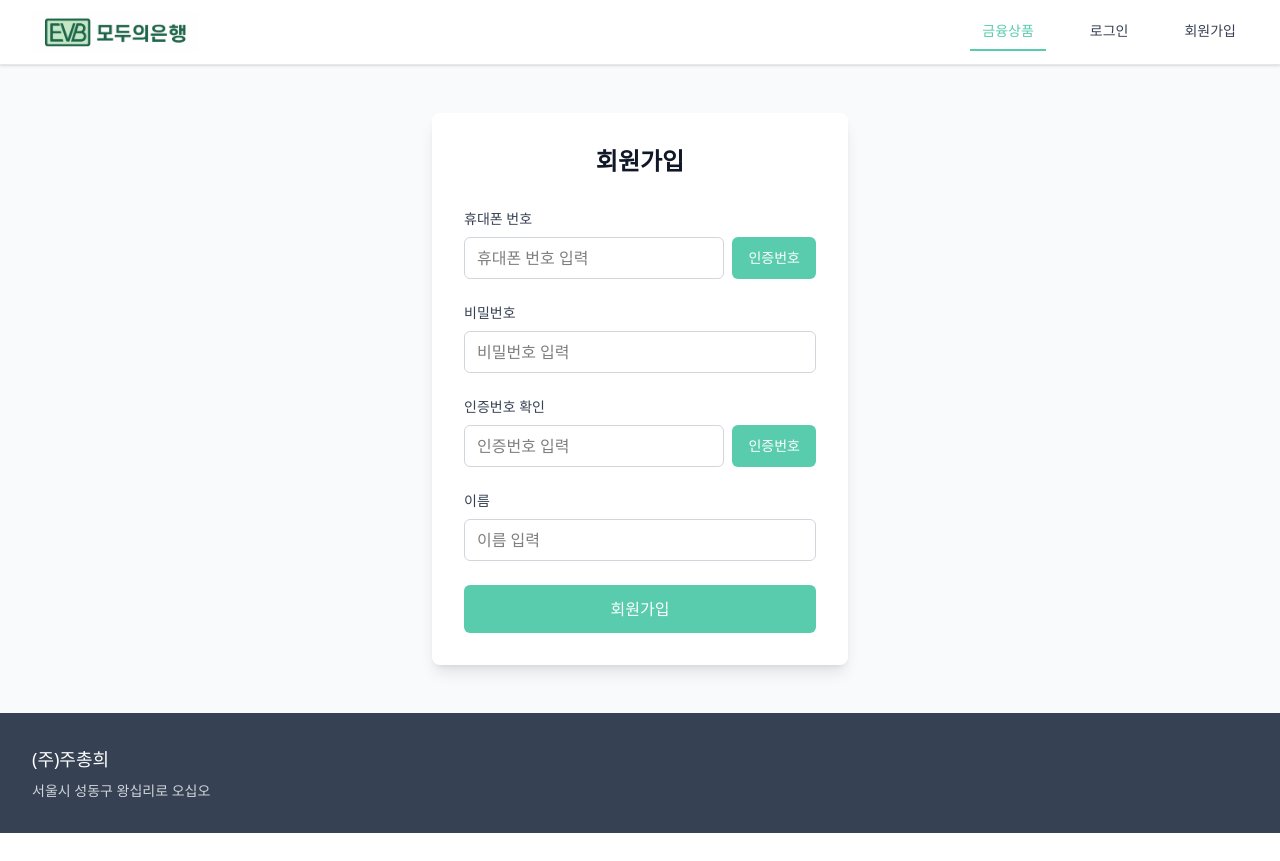
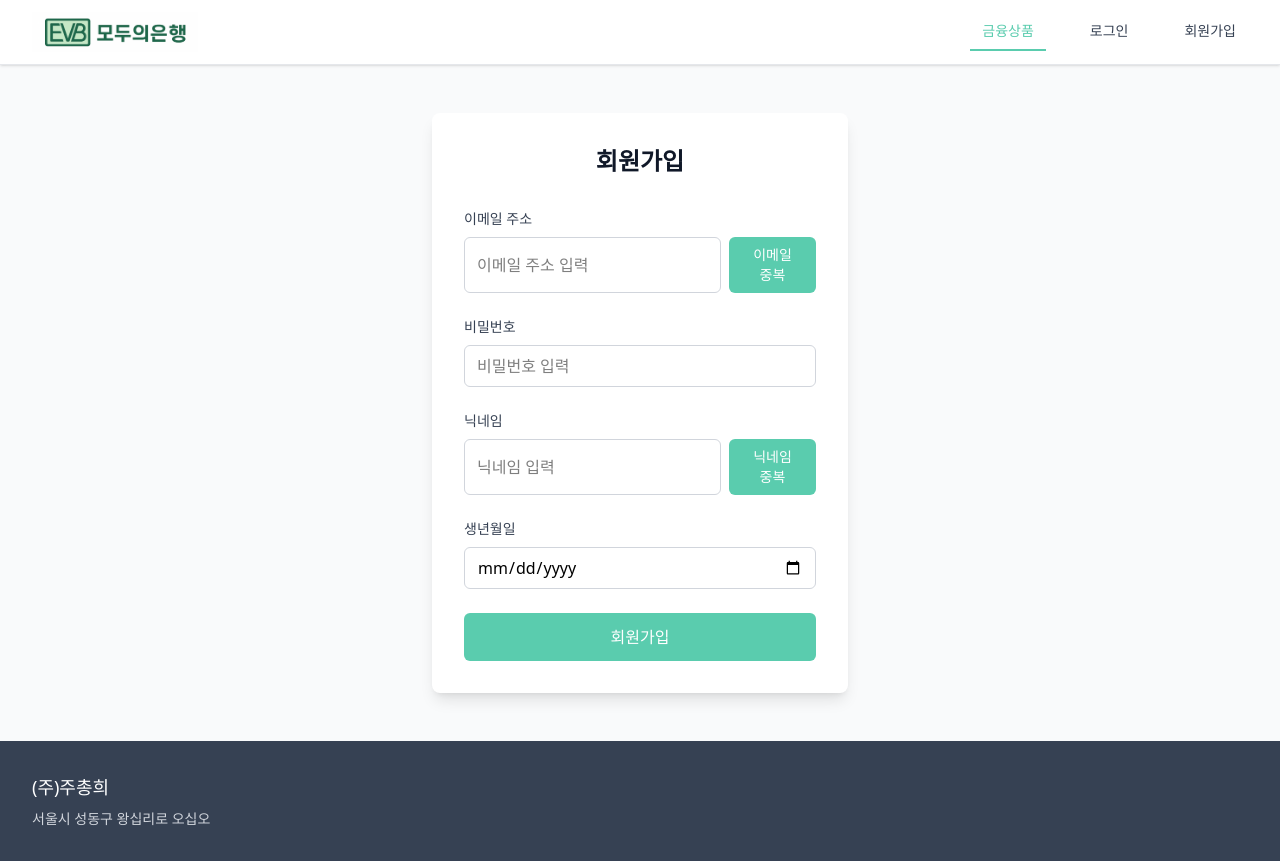
Before and after one commit to iamadreamer10/EveryBank, a React (Vite) app in the folder everybank-frontend/: page /signup in a window 1280 px wide. Before the commit the page ends 833 px from the top, so only its background shows below. Built offline with nearby package versions, Linux system fonts and the light colour scheme.

Commit message:
frontend project auth SingupLogin

```diff
--- a/everybank-frontend/src/pages/auth/LoginPage.tsx
+++ b/everybank-frontend/src/pages/auth/LoginPage.tsx
@@ -1,10 +1,130 @@
+import { useState } from 'react';
+import { Link, useNavigate } from 'react-router-dom';
+import type {LoginRequest} from "../../types/user.ts";
+
+
+async function login(loginData: LoginRequest): Promise<any> {
+    const response = await fetch('http://localhost:8080/login', {
+        method: 'POST',
+        headers: {
+            'Content-Type': 'application/json',
+        },
+        body: JSON.stringify(loginData)
+    });
+
+    if (!response.ok) throw new Error('로그인 실패');
+    return response.json();
+}
+
+
+
 export default function LoginPage() {
+    const navigate = useNavigate();
+    const [formData, setFormData] = useState({
+        email: '',
+        password: ''
+    });
+
+
+    const handleInputChange = (e: React.ChangeEvent<HTMLInputElement>) => {
+        const { name, value } = e.target;
+        setFormData(prev => ({
+            ...prev,
+            [name]: value
+        }));
+    };
+
+    // handleSubmit 함수 수정
+    const handleSubmit = async (e: React.FormEvent) => {
+        e.preventDefault();
+
+        try {
+            const result = await login(formData);
+            const accessToken = result.result.access;
+            const refreshToken =result.result.refresh;
+
+            // Access Token은 메모리에 저장 (더 안전)
+            sessionStorage.setItem('accessToken', accessToken);
+
+            // Refresh Token은 httpOnly 쿠키가 가장 안전하지만,
+            // 불가능하면 localStorage 사용
+            if (refreshToken) {
+                localStorage.setItem('refreshToken', refreshToken);
+            }
+
+            // 메인 페이지로 리다이렉트
+            navigate('/'); // useNavigate 훅 필요
+
+        } catch (error) {
+            console.error('로그인 실패:', error);
+            alert('로그인에 실패했습니다. 이메일과 비밀번호를 확인해주세요.');
+        }
+    };
+
     return (
         <div className="max-w-md mx-auto px-4 py-12">
             <div className="bg-white rounded-lg shadow-lg p-8">
                 <h1 className="text-2xl font-bold text-center text-gray-900 mb-8">로그인</h1>
-                <p className="text-center text-gray-600">로그인 페이지입니다.</p>
+
+                <form className="space-y-6" onSubmit={handleSubmit}>
+                    {/* 이메일 */}
+                    <div>
+                        <label className="block text-sm font-medium text-gray-700 mb-2">
+                            이메일 주소
+                        </label>
+                        <input
+                            type="email"
+                            name="email"
+                            value={formData.email}
+                            onChange={handleInputChange}
+                            placeholder="이메일 주소 입력"
+                            className="w-full px-3 py-2 border border-gray-300 rounded-md focus:outline-none focus:ring-2 focus:ring-bank-primary focus:border-transparent"
+                            required
+                        />
+                    </div>
+
+                    {/* 비밀번호 */}
+                    <div>
+                        <label className="block text-sm font-medium text-gray-700 mb-2">
+                            비밀번호
+                        </label>
+                        <input
+                            type="password"
+                            name="password"
+                            value={formData.password}
+                            onChange={handleInputChange}
+                            placeholder="비밀번호 입력"
+                            className="w-full px-3 py-2 border border-gray-300 rounded-md focus:outline-none focus:ring-2 focus:ring-bank-primary focus:border-transparent"
+                            required
+                        />
+                    </div>
+
+                    {/* 로그인 버튼 */}
+                    <button
+                        type="submit"
+                        className="w-full bg-bank-primary text-white py-3 px-4 rounded-md font-medium hover:bg-bank-dark focus:outline-none focus:ring-2 focus:ring-bank-primary focus:ring-offset-2 transition-colors duration-200"
+                    >
+                        로그인
+                    </button>
+
+                    {/* 링크들 */}
+                    <div className="text-right text-sm space-x-2">
+                        <Link
+                            to="/password-reset"
+                            className="text-gray-600 hover:text-bank-primary transition-colors"
+                        >
+                            비밀번호찾기
+                        </Link>
+                        <span className="text-gray-400">|</span>
+                        <Link
+                            to="/signup"
+                            className="text-gray-600 hover:text-bank-primary transition-colors"
+                        >
+                            회원가입
+                        </Link>
+                    </div>
+                </form>
             </div>
         </div>
     );
-};
+}
--- a/everybank-frontend/src/pages/auth/SignupPage.tsx
+++ b/everybank-frontend/src/pages/auth/SignupPage.tsx
@@ -1,13 +1,43 @@
 import {useState} from 'react';
+import type {SignupRequest} from "../../types/user.ts";
+
+// 이메일 중복 확인 API 함수
+async function checkEmailDuplicate(email: string): Promise<boolean> {
+    console.log(email);
+    const response = await fetch(`http://localhost:8080/email_check/${email}`, {
+        method: 'GET'
+    });
+
+    if (!response.ok) throw new Error('이메일 중복 확인 실패');
+    const result = await response.json();
+    return result.result.isAvailable; // API 응답 구조에 맞게 수정
+}
+
+
+async function signup(userData: SignupRequest): Promise<any> {
+    const response = await fetch('http://localhost:8080/join', {
+        method: 'POST',
+        headers: {
+            'Content-Type': 'application/json',
+        },
+        body: JSON.stringify(userData)
+    });
+
+    if (!response.ok) throw new Error('회원가입 실패');
+    return response.json();
+}
 
 
 export default function SignupPage() {
+
     const [formData, setFormData] = useState({
-        phone: '',
+        email: '',
         password: '',
-        verificationCode: '',
-        name: ''
+        nickname: '',
+        birthdate: ''
     });
+
+    const [emailCheckStatus, setEmailCheckStatus] = useState<'unchecked' | 'checking' | 'available' | 'duplicate'>('unchecked');
 
     const handleInputChange = (e: React.ChangeEvent<HTMLInputElement>) => {
         const {name, value} = e.target;
@@ -15,6 +45,50 @@ export default function SignupPage() {
             ...prev,
             [name]: value
         }));
+
+        // 이메일 변경 시 중복 확인 상태 초기화
+        if (name === 'email') {
+            setEmailCheckStatus('unchecked');
+        }
+    };
+
+// form onSubmit 핸들러 추가
+    const handleSubmit = async (e: React.FormEvent) => {
+        e.preventDefault();
+
+        try {
+            const result = await signup(formData);
+            console.log('회원가입 성공:', result);
+            // 성공 메시지 표시하거나 로그인 페이지로 이동
+        } catch (error) {
+            console.error('회원가입 실패:', error);
+            // 에러 메시지 표시
+        }
+    };
+
+    // 이메일 중복 확인 핸들러
+    const handleEmailCheck = async () => {
+        if (!formData.email) {
+            alert('이메일을 입력해주세요.');
+            return;
+        }
+
+        try {
+            setEmailCheckStatus('checking');
+            const isAvailable = await checkEmailDuplicate(formData.email);
+            console.log("사용 가능: " ,isAvailable);
+            if (!isAvailable) {
+                setEmailCheckStatus('duplicate');
+                alert('이미 사용 중인 이메일입니다.');
+            } else {
+                setEmailCheckStatus('available');
+                alert('사용 가능한 이메일입니다.');
+            }
+        } catch (error) {
+            console.error('이메일 확인 실패:', error);
+            setEmailCheckStatus('unchecked');
+            alert('이메일 확인 중 오류가 발생했습니다.');
+        }
     };
 
     return (
@@ -22,26 +96,32 @@ export default function SignupPage() {
             <div className="bg-white rounded-lg shadow-lg p-8">
                 <h1 className="text-2xl font-bold text-center text-gray-900 mb-8">회원가입</h1>
 
-                <form className="space-y-6">
-                    {/* 휴대폰 번호 */}
+                <form className="space-y-6" onSubmit={handleSubmit}>
+                    {/* 이메일 주소 */}
                     <div>
                         <label className="block text-sm font-medium text-gray-700 mb-2">
-                            휴대폰 번호
+                            이메일 주소
                         </label>
                         <div className="flex gap-2">
                             <input
-                                type="tel"
-                                name="phone"
-                                value={formData.phone}
+                                type="email"
+                                name="email"
+                                value={formData.email}
                                 onChange={handleInputChange}
-                                placeholder="휴대폰 번호 입력"
+                                placeholder="이메일 주소 입력"
                                 className="flex-1 px-3 py-2 border border-gray-300 rounded-md focus:outline-none focus:ring-2 focus:ring-bank-primary focus:border-transparent"
                             />
                             <button
                                 type="button"
-                                className="px-4 py-2 bg-bank-primary text-white text-sm font-medium rounded-md hover:bg-bank-dark focus:outline-none focus:ring-2 focus:ring-bank-primary"
+                                onClick={handleEmailCheck}
+                                disabled={emailCheckStatus === 'checking'}
+                                className={`px-4 py-2 text-white text-sm font-medium rounded-md focus:outline-none focus:ring-2 focus:ring-bank-primary ${
+                                    emailCheckStatus === 'checking'
+                                        ? 'bg-gray-400 cursor-not-allowed'
+                                        : 'bg-bank-primary hover:bg-bank-dark'
+                                }`}
                             >
-                                인증번호
+                                {emailCheckStatus === 'checking' ? '확인중...' : '이메일 중복'}
                             </button>
                         </div>
                     </div>
@@ -61,41 +141,41 @@ export default function SignupPage() {
                         />
                     </div>
 
-                    {/* 인증번호 확인 */}
+                    {/* 닉네임 확인 */}
                     <div>
                         <label className="block text-sm font-medium text-gray-700 mb-2">
-                            인증번호 확인
+                            닉네임
                         </label>
                         <div className="flex gap-2">
                             <input
                                 type="text"
-                                name="verificationCode"
-                                value={formData.verificationCode}
+                                name="nickname"
+                                value={formData.nickname}
                                 onChange={handleInputChange}
-                                placeholder="인증번호 입력"
+                                placeholder="닉네임 입력"
                                 className="flex-1 px-3 py-2 border border-gray-300 rounded-md focus:outline-none focus:ring-2 focus:ring-bank-primary focus:border-transparent"
                             />
                             <button
                                 type="button"
                                 className="px-4 py-2 bg-bank-primary text-white text-sm font-medium rounded-md hover:bg-bank-dark focus:outline-none focus:ring-2 focus:ring-bank-primary"
                             >
-                                인증번호
+                                닉네임 중복
                             </button>
                         </div>
                     </div>
 
-                    {/* 이름 */}
+                    {/* 생년월일 */}
                     <div>
                         <label className="block text-sm font-medium text-gray-700 mb-2">
-                            이름
+                            생년월일
                         </label>
                         <input
-                            type="text"
-                            name="name"
-                            value={formData.name}
+                            type="date"
+                            name="birthdate"
+                            value={formData.birthdate}
                             onChange={handleInputChange}
-                            placeholder="이름 입력"
                             className="w-full px-3 py-2 border border-gray-300 rounded-md focus:outline-none focus:ring-2 focus:ring-bank-primary focus:border-transparent"
+                            required
                         />
                     </div>
 
--- /dev/null
+++ b/everybank-frontend/src/types/user.ts
@@ -0,0 +1,12 @@
+
+export interface SignupRequest {
+    email: string;
+    password: string;
+    nickname: string;
+    birthdate: string;
+}
+
+export interface LoginRequest {
+    email: string;
+    password: string;
+}
```
